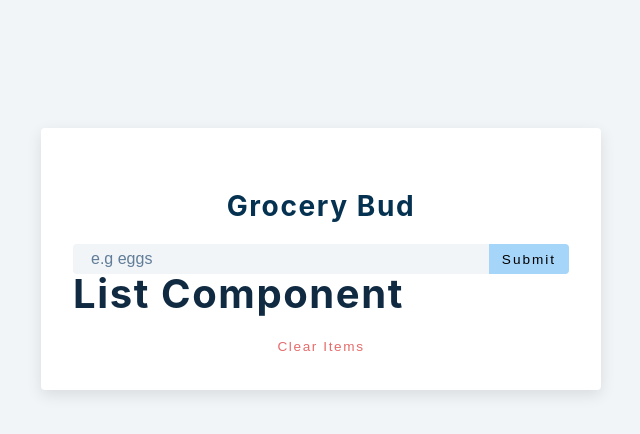
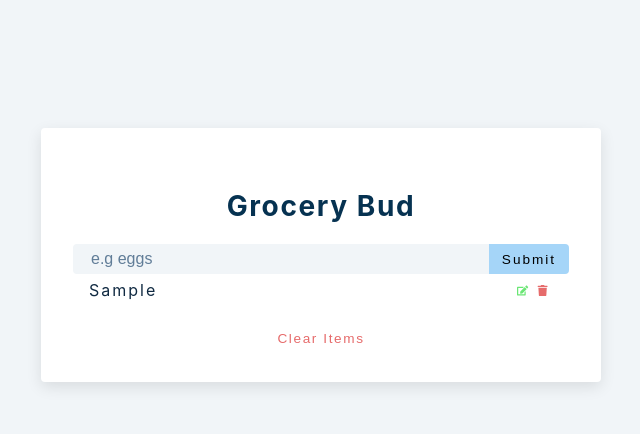
Before and after one commit to zeredogo/krypto-grocery-bud, a React (Create React App) app: page / in a window 1280 px wide. Both pictures are taken after typing "Sample" into the empty fields and a click on the button "Submit". Shown: the top 434 px of the page, without its empty margins (319-959 px from the left). Built offline with nearby package versions, Linux system fonts and the light colour scheme.

Commit message:
updating commit

```diff
--- a/src/List.js
+++ b/src/List.js
@@ -1,7 +1,25 @@
 import React from 'react'
 import { FaEdit, FaTrash } from 'react-icons/fa'
-const List = () => {
-  return <h2>list component</h2>
+const List = ({items}) => {
+  return (<div className='grocery-list'>
+    {items.map((item) => {
+      const {id, title} = item
+      return (
+        <article key={id} className='grocery-item'>
+          <p className='title'>{title}</p>
+          <div className='btn-container'>
+            <button type='button' className='edit-btn'>
+              <FaEdit />
+            </button>
+            <button type='button' className='delete-btn'>
+              <FaTrash />
+            </button>
+          </div>
+        </article>
+      )
+    })}
+  </div>
+  )
 }
 
 export default List
```
